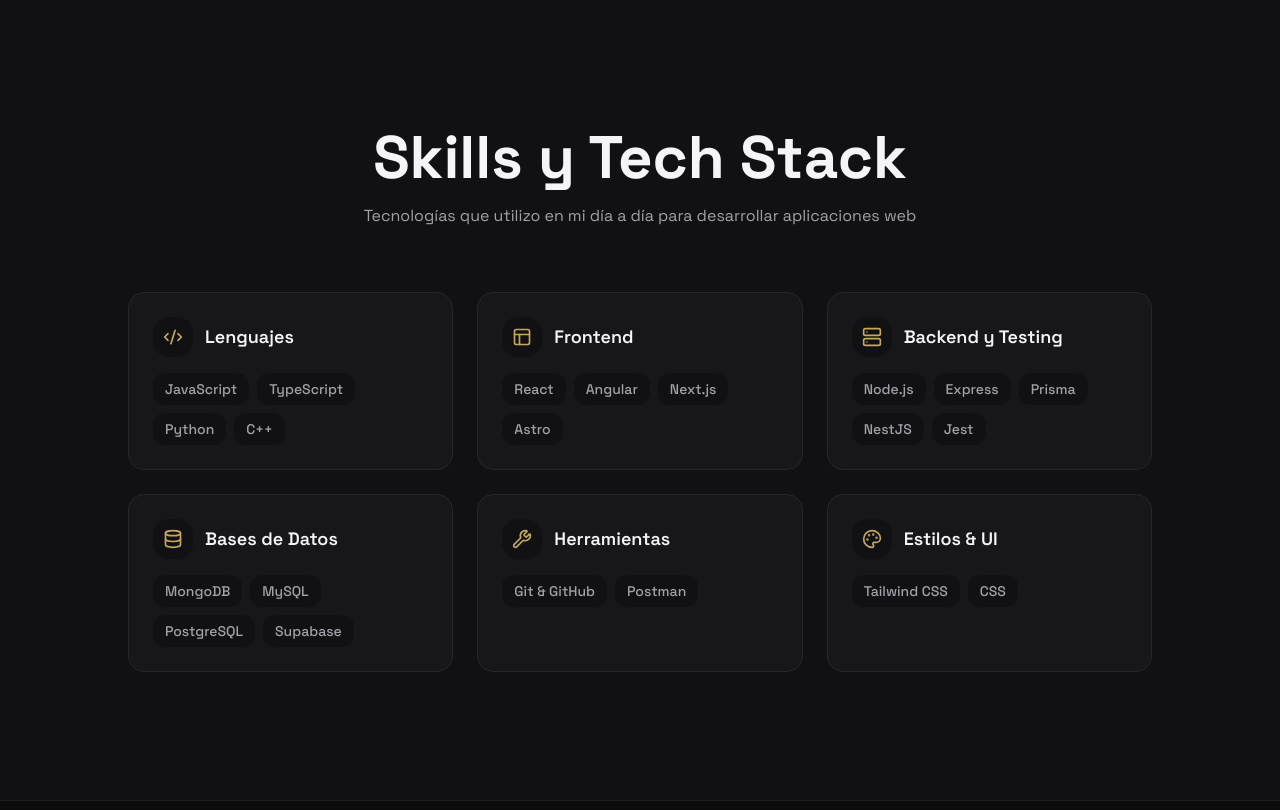
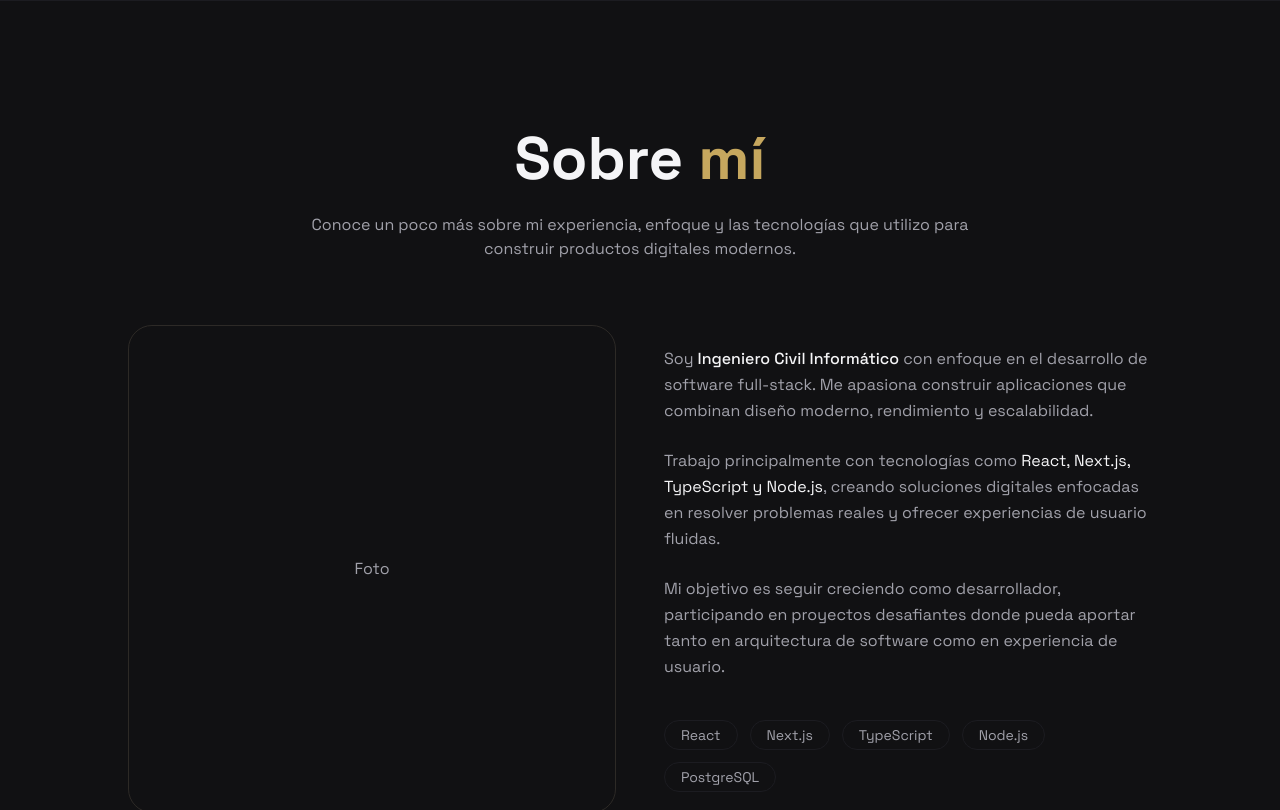
Before and after one commit to SamuelSotomayor1/portfolio-web, a Next.js app: page / in a window 1280 px wide. Shown: the part 800-1610 px from the top of the page. Built offline with nearby package versions, Linux system fonts and the light colour scheme.

Commit message:
feat: the section of aboutme are added

```diff
--- a/src/app/page.tsx
+++ b/src/app/page.tsx
@@ -1,9 +1,10 @@
-import { Contact, Experience, Hero, Projects, Skills } from "@/components/sections"
+import { About, Contact, Experience, Hero, Projects, Skills } from "@/components/sections"
 
 export default function Home() {
   return (
     <>
         <Hero/>
+        <About/>
         <Skills/>
         <Projects/>
         <Experience/>
--- a/src/components/animations/sections/contact-animation.tsx
+++ b/src/components/animations/sections/contact-animation.tsx
@@ -24,6 +24,8 @@
         className="flex h-12 w-12 items-center justify-center rounded-full border border-[#1C1C21] bg-[#151518] transition-all duration-300 hover:border-[#C6A75E] hover:bg-[#C6A75E] hover:text-black"
         whileHover={{ scale: 1.1 }}
         whileTap={{ scale: 0.95 }}
+        whileInView={{ opacity: 1, y: 0 }}
+        viewport={{ once: true }}
     >
       {children}
     </motion.a>
@@ -39,6 +41,8 @@
         whileHover={{ scale: 1.1 }}
         whileTap={{ scale: 0.95 }}
         aria-label="LinkedIn"
+        whileInView={{ opacity: 1, y: 0 }}
+        viewport={{ once: true }}
     >
       {children}
     </motion.a>
@@ -54,6 +58,8 @@
         whileHover={{ scale: 1.1 }}
         whileTap={{ scale: 0.95 }}
         aria-label="X"
+        whileInView={{ opacity: 1, y: 0 }}
+        viewport={{ once: true }}
     >
       {children}
     </motion.a>
--- a/src/components/animations/sections/hero-animation.tsx
+++ b/src/components/animations/sections/hero-animation.tsx
@@ -19,7 +19,7 @@
   return (
     <motion.span
         animate={{ x: [0, 5, 0] }}
-        transition={{ repeat: Infinity, duration: 1.5 }}
+        transition={{ repeat: 2, duration: 1.5 }}
     >
       {children}
     </motion.span>
--- a/src/components/layout/navbar.tsx
+++ b/src/components/layout/navbar.tsx
@@ -7,6 +7,7 @@
 import Link from "next/link"
 
 const navLinks = [
+  { name: "Sobre mi", href: "#about" },
   { name: "Skills", href: "#skills" },
   { name: "Proyectos", href: "#projects" },
   { name: "Experiencia", href: "#experience" },
@@ -129,13 +130,6 @@
               exit={{ opacity: 0, scale: 0.9 }}
               transition={{ delay: 0.3 }}
             >
-              <Link
-                href="/contact"
-                className="mt-6 inline-block rounded-full bg-[#C6A75E] px-10 py-4 text-lg font-semibold text-black transition-all duration-300 hover:bg-[#E6C77A]"
-                onClick={() => setIsMobileMenuOpen(false)}
-              >
-                Hablemos
-              </Link>
             </motion.div>
           </motion.div>
         )}
--- /dev/null
+++ b/src/components/sections/aboutme.tsx
@@ -0,0 +1,77 @@
+export function About() {
+  return (
+    <section
+      id="about"
+      className="relative bg-[#111113] px-6 py-32 border-t border-[#1C1C21]"
+    >
+
+      <div className="relative z-10 mx-auto max-w-5xl">
+
+        {/* Title */}
+        <h2 className="mb-6 text-center text-4xl font-bold md:text-5xl lg:text-6xl text-[#F5F5F7]">
+          Sobre <span className="text-[#C6A75E]">mí</span>
+        </h2>
+
+        <p className="mx-auto mb-16 max-w-2xl text-center text-[#A1A1AA]">
+          Conoce un poco más sobre mi experiencia, enfoque y las tecnologías
+          que utilizo para construir productos digitales modernos.
+        </p>
+
+        {/* Content */}
+        <div className="grid items-center gap-12 md:grid-cols-2">
+
+          {/* Imagen */}
+          <div className="relative">
+            <div className="aspect-square overflow-hidden rounded-3xl border border-[#1C1C21] bg-[#111113]">
+              {/* Aquí puedes poner tu foto */}
+              <div className="flex h-full items-center justify-center text-[#A1A1AA]">
+                Foto
+              </div>
+            </div>
+
+            {/* Glow sutil */}
+            <div className="absolute inset-0 rounded-3xl border border-[#C6A75E] opacity-10" />
+          </div>
+
+          {/* Texto */}
+          <div className="space-y-6 text-[#A1A1AA] leading-relaxed">
+            <p>
+              Soy <span className="text-[#F5F5F7] font-medium">Ingeniero Civil Informático</span> con
+              enfoque en el desarrollo de software full-stack. Me apasiona
+              construir aplicaciones que combinan diseño moderno,
+              rendimiento y escalabilidad.
+            </p>
+
+            <p>
+              Trabajo principalmente con tecnologías como{" "}
+              <span className="text-[#F5F5F7]">React, Next.js, TypeScript y Node.js</span>,
+              creando soluciones digitales enfocadas en resolver problemas
+              reales y ofrecer experiencias de usuario fluidas.
+            </p>
+
+            <p>
+              Mi objetivo es seguir creciendo como desarrollador,
+              participando en proyectos desafiantes donde pueda aportar
+              tanto en arquitectura de software como en experiencia de usuario.
+            </p>
+
+            {/* Tech badges */}
+            <div className="flex flex-wrap gap-3 pt-4">
+              {["React", "Next.js", "TypeScript", "Node.js", "PostgreSQL"].map(
+                (tech) => (
+                  <span
+                    key={tech}
+                    className="rounded-full border border-[#1C1C21] bg-[#111113] px-4 py-1 text-sm text-[#A1A1AA] transition-all hover:border-[#C6A75E] hover:text-[#F5F5F7]"
+                  >
+                    {tech}
+                  </span>
+                )
+              )}
+            </div>
+          </div>
+
+        </div>
+      </div>
+    </section>
+  )
+}
--- a/src/components/sections/contact.tsx
+++ b/src/components/sections/contact.tsx
@@ -7,7 +7,7 @@
   return (
     <section
       id="contact"
-      className="relative bg-[#0B0B0C] px-6 py-32 border-t border-[#1C1C21]"
+      className="relative bg-[#111113] px-6 py-32 border-t border-[#1C1C21]"
     >
       <div className="mx-auto max-w-4xl">
         <ScrollSection>
--- a/src/components/sections/experience.tsx
+++ b/src/components/sections/experience.tsx
@@ -24,7 +24,7 @@
   return (
     <section
       id="experience"
-      className="relative bg-[#111113] px-6 py-32 border-t border-[#1C1C21]"
+      className="relative bg-[#0B0B0C] px-6 py-32 border-t border-[#1C1C21]"
     >
       <div className="mx-auto max-w-4xl">
         <ScrollSection>
--- a/src/components/sections/index.ts
+++ b/src/components/sections/index.ts
@@ -3,3 +3,4 @@
 export { Skills } from "./skills";
 export { Contact } from "./contact";
 export { Hero } from "./hero";
+export { About } from "./aboutme";
--- a/src/components/sections/projects.tsx
+++ b/src/components/sections/projects.tsx
@@ -26,7 +26,7 @@
   return (
     <section
       id="projects"
-      className="relative bg-[#0B0B0C] px-6 py-32 border-t border-[#1C1C21]"
+      className="relative bg-[#111113] px-6 py-32 border-t border-[#1C1C21]"
     >
       <div className="mx-auto max-w-6xl">
         <ScrollSection>
--- a/src/components/sections/skills.tsx
+++ b/src/components/sections/skills.tsx
@@ -37,7 +37,7 @@
 
 export function Skills() {
   return (
-    <section id="skills" className="relative px-6 py-32 bg-[#111113]">
+    <section id="skills" className="relative px-6 py-32 bg-[#0B0B0C]">
 
       <div className="mx-auto max-w-5xl">
 
```
